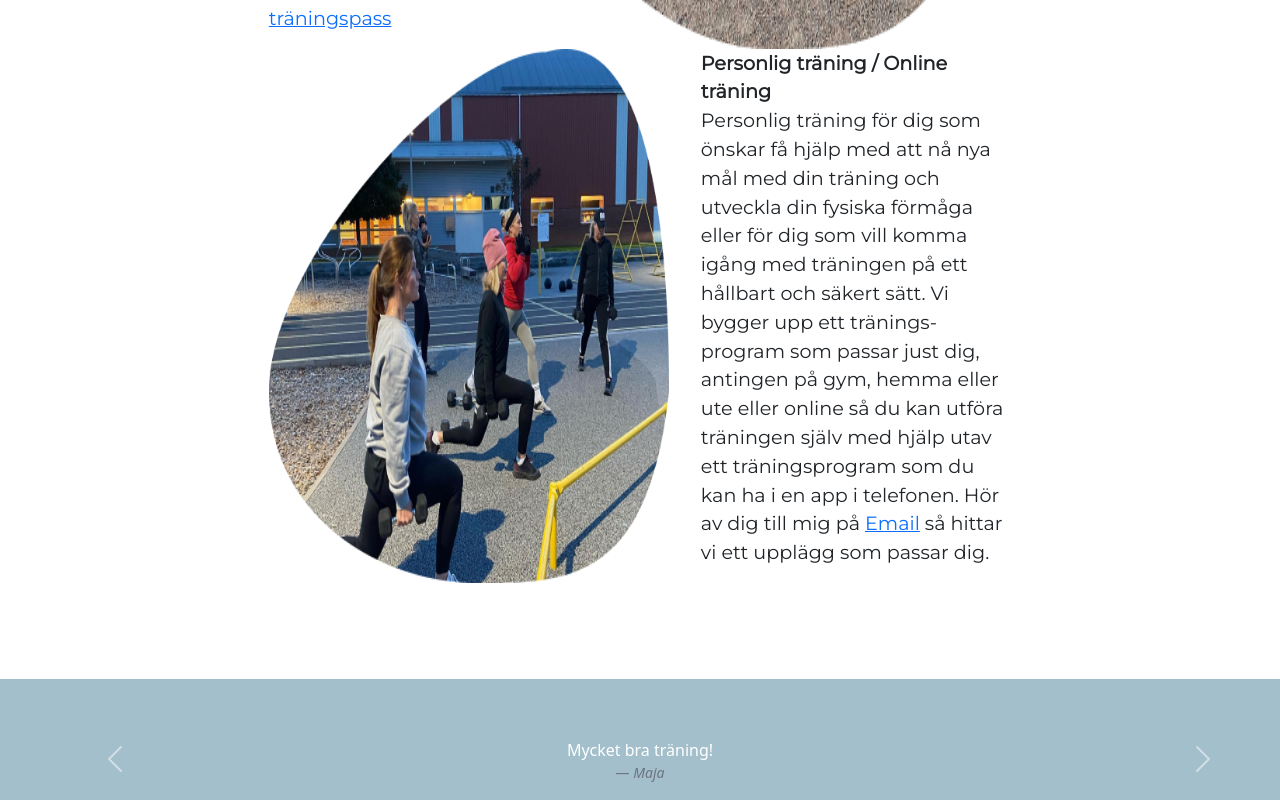
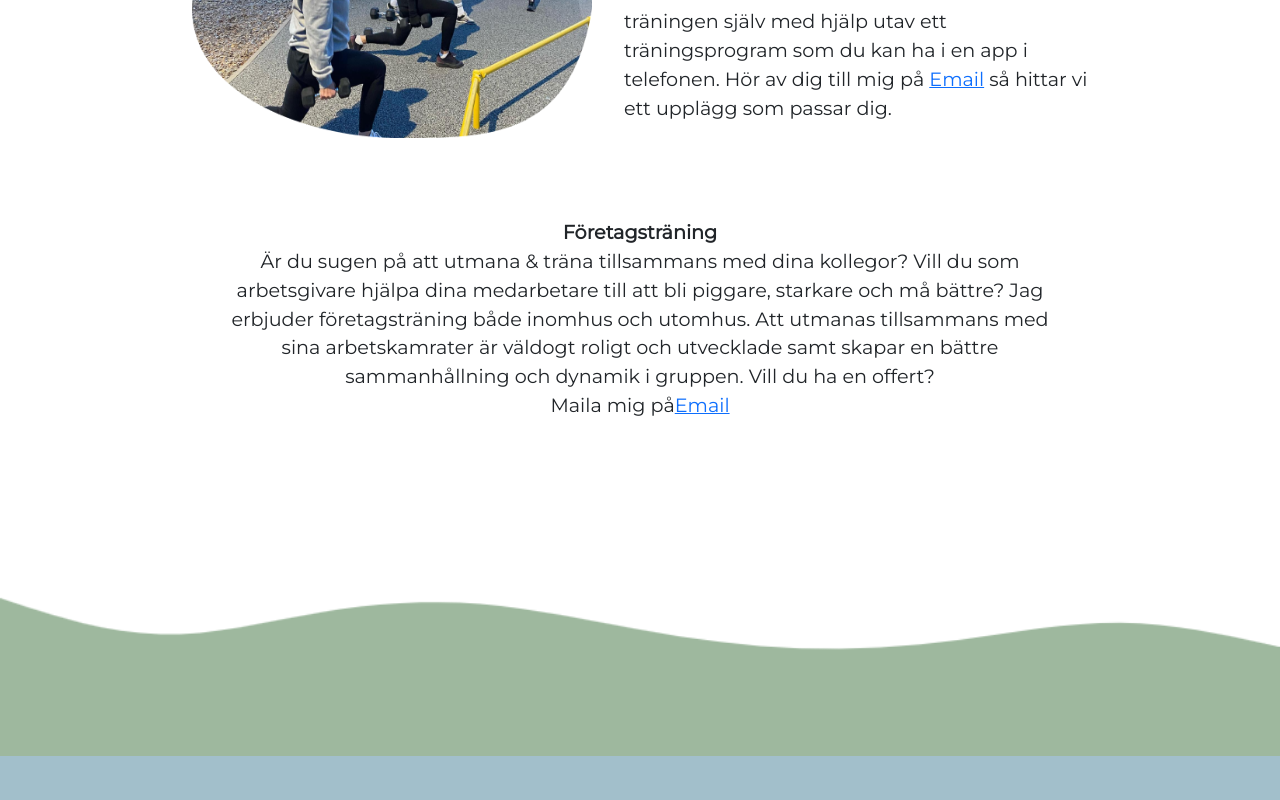
Before and after one commit to JannieBackman/examensarbete, a React (Create React App) app: page / in a window 1280 px wide. Shown: the part 2020-2820 px from the top of the page. Built offline with nearby package versions, Linux system fonts and the light colour scheme; a web font is replaced by a local one.

Commit message:
Added background to b2b section
Co-authored-by: elinarnten <elinarnten@users.noreply.github.com>

```diff
--- a/src/components/App.jsx
+++ b/src/components/App.jsx
@@ -1,9 +1,10 @@
-import Hero from "./Hero";
-import Text from "./Text";
-import Products from "./Products";
-import Review from "./Review";
-import About from "./About";
-import Footer from "./Footer";
+import Hero from './Hero';
+import Text from './Text';
+import Products from './Products';
+import Review from './Review';
+import About from './About';
+import Footer from './Footer';
+import WaveBg from './Wavebg';
 
 function App() {
   return (
@@ -11,6 +12,7 @@ function App() {
       <Hero />
       <Text />
       <Products />
+      <WaveBg />
       <Review />
       <About />
       <Footer />
--- a/src/components/Products.css
+++ b/src/components/Products.css
@@ -1,11 +1,14 @@
 .products-container {
-  margin: 6rem;
+  margin-top: 6rem;
   padding: 0 5rem;
   font-family: 'Montserrat';
   display: flex;
   flex-direction: column;
   justify-content: center;
   align-items: center;
+}
+.products-container div {
+  padding-top: 5rem;
 }
 .outdoor {
   display: flex;
@@ -26,3 +29,10 @@
   padding-left: 2rem;
   font-size: 1.2rem;
 }
+
+.b2b {
+  width: 75%;
+
+  text-align: center;
+  font-size: 1.2rem;
+}
--- a/src/components/Products.jsx
+++ b/src/components/Products.jsx
@@ -1,6 +1,8 @@
 import outdoor from './assets/outdoor.png';
 import pt_online from './assets/pt_online.png';
+
 import './Products.css';
+import WaveBg from './Wavebg';
 
 function Products() {
   return (
@@ -33,10 +35,23 @@ function Products() {
           upp ett tränings-program som passar just dig, antingen på gym, hemma
           eller ute eller online så du kan utföra träningen själv med hjälp utav
           ett träningsprogram som du kan ha i en app i telefonen. Hör av dig
-          till mig på <a href="mailto:#">Email</a> så hittar vi ett upplägg som
-          passar dig.
+          till mig på <a href="mailto: email@email.se">Email</a> så hittar vi
+          ett upplägg som passar dig.
         </p>
         <img src={pt_online} alt="ptonline" width={400} />
+      </div>
+
+      <div className="b2b">
+        <p>
+          <strong>Företagsträning </strong> <br />
+          Är du sugen på att utmana & träna tillsammans med dina kollegor? Vill
+          du som arbetsgivare hjälpa dina medarbetare till att bli piggare,
+          starkare och må bättre? Jag erbjuder företagsträning både inomhus och
+          utomhus. Att utmanas tillsammans med sina arbetskamrater är väldogt
+          roligt och utvecklade samt skapar en bättre sammanhållning och dynamik
+          i gruppen. Vill du ha en offert? <br /> Maila mig på
+          <a href="mailto:">Email</a>
+        </p>
       </div>
     </div>
   );
--- /dev/null
+++ b/src/components/Wavebg.jsx
@@ -0,0 +1,16 @@
+import wave from './assets/wave.png';
+
+function WaveBg() {
+  return (
+    <div
+      style={{
+        width: '100%',
+        height: '20rem',
+      }}
+    >
+      <img src={wave} alt="wavebackground" width="100%" height="100%" />
+    </div>
+  );
+}
+
+export default WaveBg;
```
Also changed, not shown: src/components/assets/wave.png (added), 1 other file (tests, documents, lock files or other folders).
